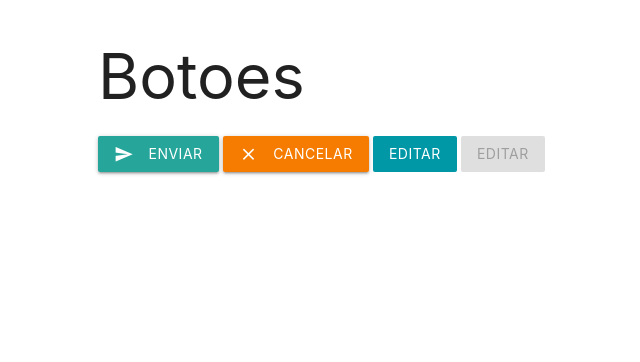
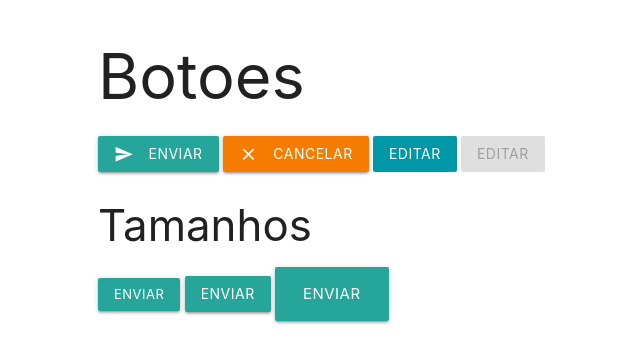
Before and after one commit to JadiellyL/curso_materialize, a plain HTML site: page aula03_botoes.html in a window 1280 px wide. Shown: the whole page, without its empty margins (94-734 px from the left). Drawn offline with nearby package versions, Linux system fonts and the light colour scheme.

Commit message:
aula03_botoes tamanhos

```diff
--- a/aula03_botoes.html
+++ b/aula03_botoes.html
@@ -28,6 +28,17 @@
         <a class="btn waves-effect waves-light white-text cyan darken-2 disabled">
                 Editar</a>
 
+
+        <h3>Tamanhos</h3>
+        <a class="btn waves-effect waves-light btn-small">
+           Enviar</a>
+        <a class="btn waves-effect waves-light">
+            Enviar</a>
+        <a class="btn waves-effect waves-light btn-large">
+                Enviar</a>
+
+
+
     </div>
 
 
```
